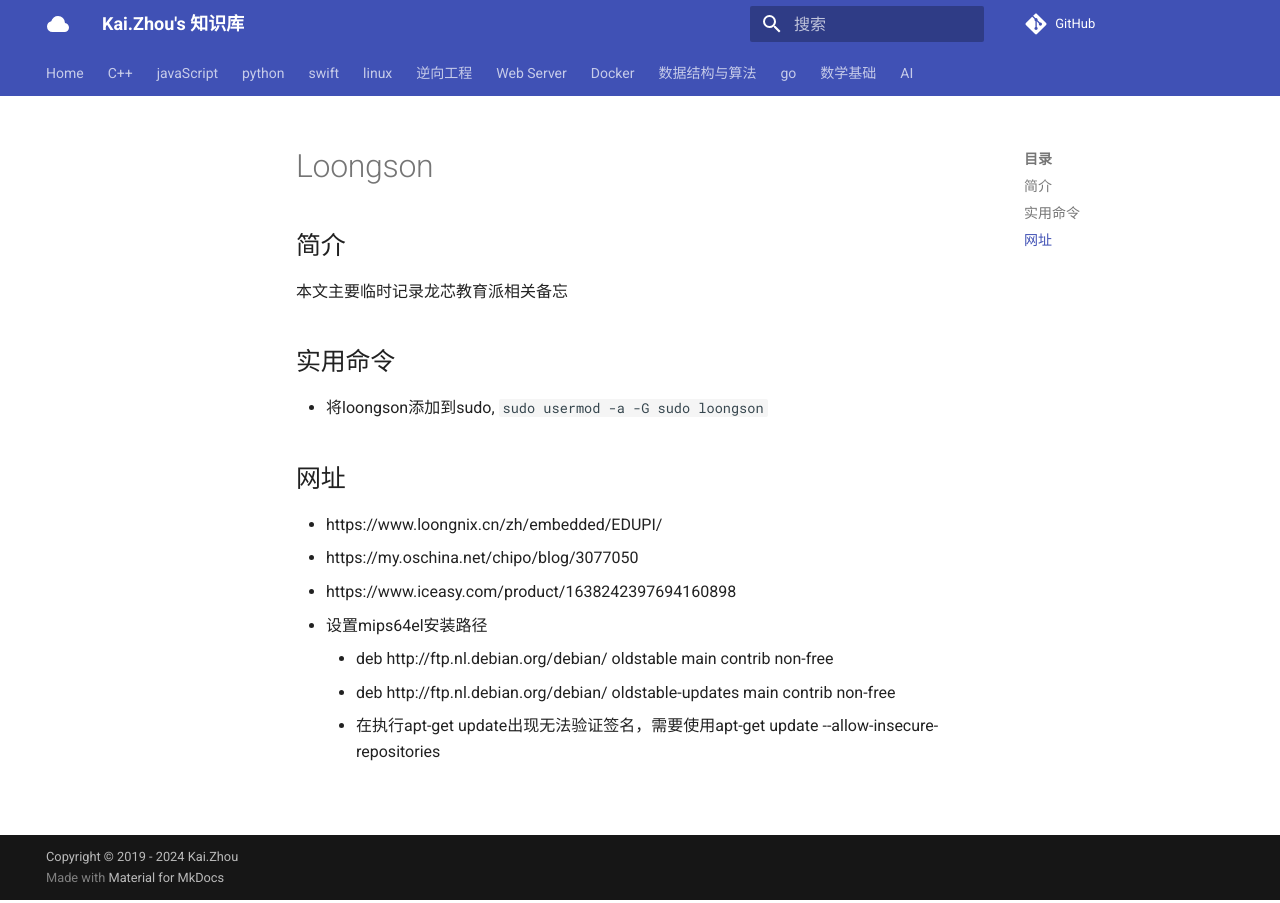
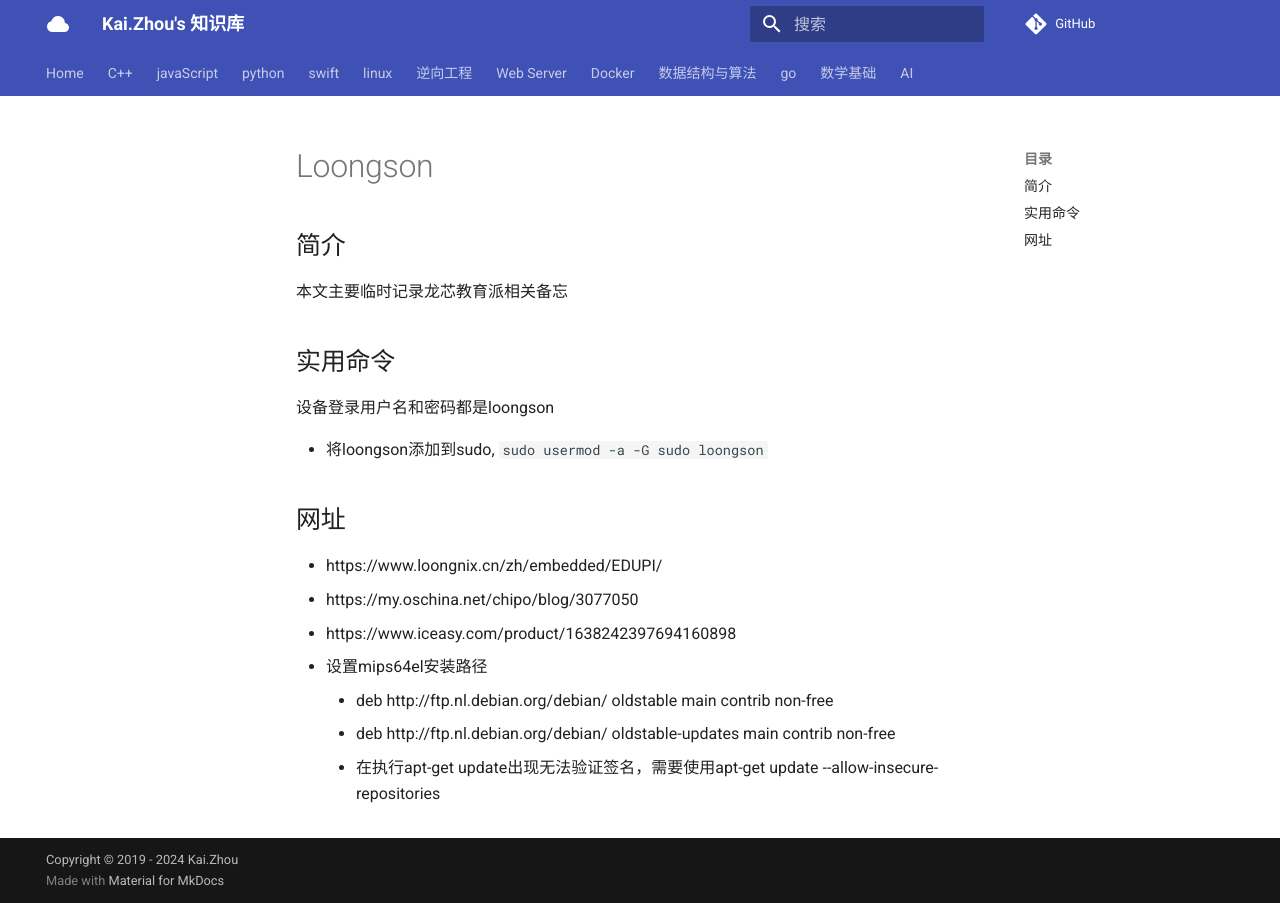
Before and after one commit to zhoukaidev/ks_blog, an MkDocs documentation site: the page built from docs/tempbk/loongson.md, in a window 1280 px wide. Built offline with MkDocs 1.6.1 and Material for MkDocs 9.7.7, drawn with Linux system fonts in a browser that asks for light colours; comment, search, counter and statistics services are not loaded.

Commit message:
update loongson

```diff
--- a/docs/tempbk/loongson.md
+++ b/docs/tempbk/loongson.md
@@ -3,6 +3,9 @@
 本文主要临时记录龙芯教育派相关备忘
 
 ## 实用命令
+
+设备登录用户名和密码都是loongson
+
 
 * 将loongson添加到sudo, `sudo usermod -a -G sudo loongson`
 
```
